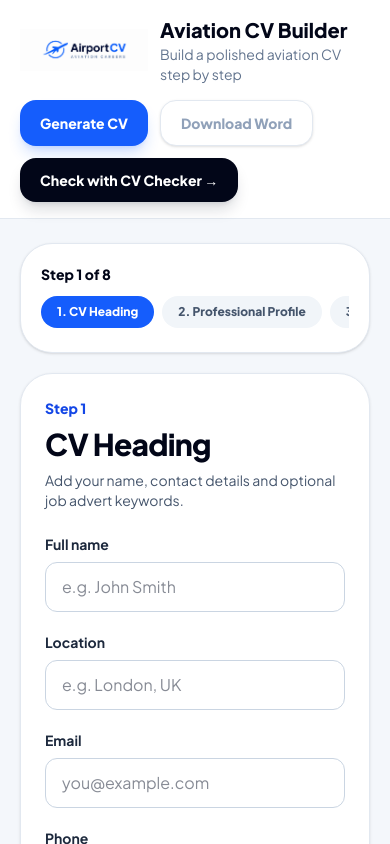
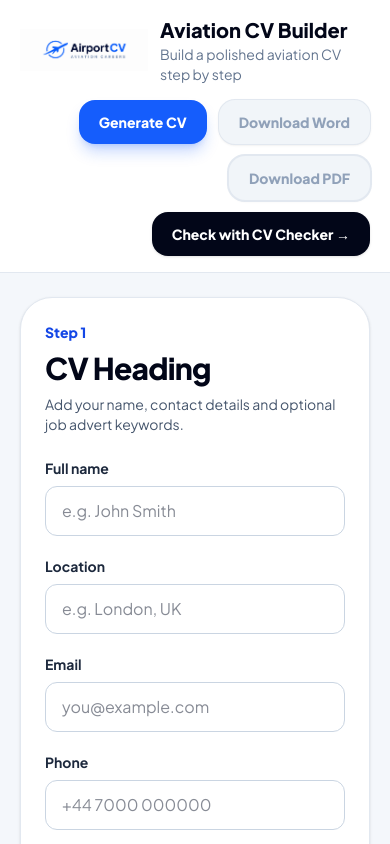
Before and after one commit to jjayakumaraero-eng/airportcv-web, a Next.js app: page /cv-builder in a window 390 px wide. Shown: the top 844 px of the page. Built offline with nearby package versions, Linux system fonts and the light colour scheme.

Commit message:
Add CV template selection and PDF download

```diff
--- a/app/cv-builder/CVBuilderForm.tsx
+++ b/app/cv-builder/CVBuilderForm.tsx
@@ -1,6 +1,7 @@
 "use client";
 
 import Link from "next/link";
+import jsPDF from "jspdf";
 import Image from "next/image";
 import { type ChangeEvent, type FormEvent, useState } from "react";
 import {
@@ -349,6 +350,7 @@ function getExperienceDates(experience: WorkExperience) {
 export default function CVBuilderForm() {
  const [formData, setFormData] = useState<FormData>(initialFormData);
 const [currentStep, setCurrentStep] = useState(1);
+const [isDownloadingPdf, setIsDownloadingPdf] = useState(false);
 const [selectedTemplate, setSelectedTemplate] = useState<
   "classic" | "modern" | "compact"
 >("modern");
@@ -581,21 +583,7 @@ function removeEducationItem(id: string) {
       }),
     ];
 
-    if (isModern) {
-      children.push(
-        new Paragraph({
-          children: [
-            new TextRun({
-              text: "Created with AirportCV",
-              size: smallSize,
-              color: "64748B",
-            }),
-          ],
-          alignment: AlignmentType.CENTER,
-          spacing: { after: 220 },
-        })
-      );
-    }
+
 
     if (generatedCV.professionalProfile) {
       children.push(
@@ -776,6 +764,235 @@ function removeEducationItem(id: string) {
     setIsDownloading(false);
   }
 }
+
+async function handleDownloadPdf() {
+  if (!generatedCV) return;
+
+  setIsDownloadingPdf(true);
+  setDownloadMessage("");
+
+  try {
+    const pdf = new jsPDF({
+      orientation: "portrait",
+      unit: "pt",
+      format: "a4",
+    });
+
+    const isClassic = selectedTemplate === "classic";
+    const isModern = selectedTemplate === "modern";
+    const isCompact = selectedTemplate === "compact";
+
+    const accent = isModern ? [37, 99, 235] : isClassic ? [17, 24, 39] : [71, 85, 105];
+    const bodySize = isCompact ? 9 : 10;
+    const headingSize = isCompact ? 10 : 11;
+    const titleSize = isCompact ? 16 : 18;
+
+    const pageWidth = pdf.internal.pageSize.getWidth();
+    const marginX = isCompact ? 42 : 48;
+    const maxWidth = pageWidth - marginX * 2;
+    let y = isCompact ? 42 : 48;
+
+    const addPageIfNeeded = (extra = 40) => {
+      if (y + extra > 790) {
+        pdf.addPage();
+        y = isCompact ? 42 : 48;
+      }
+    };
+
+    const addSectionHeading = (title: string) => {
+      addPageIfNeeded(40);
+      y += isCompact ? 12 : 16;
+      pdf.setFont("helvetica", "bold");
+      pdf.setFontSize(headingSize);
+      pdf.setTextColor(accent[0], accent[1], accent[2]);
+      pdf.text(title, marginX, y);
+      y += 6;
+      pdf.setDrawColor(accent[0], accent[1], accent[2]);
+      pdf.line(marginX, y, pageWidth - marginX, y);
+      y += isCompact ? 12 : 16;
+    };
+
+    const addParagraph = (text: string) => {
+      if (!text) return;
+      pdf.setFont("helvetica", "normal");
+      pdf.setFontSize(bodySize);
+      pdf.setTextColor(51, 65, 85);
+
+      const lines = pdf.splitTextToSize(text, maxWidth);
+      lines.forEach((line: string) => {
+        addPageIfNeeded(18);
+        pdf.text(line, marginX, y);
+        y += isCompact ? 11 : 13;
+      });
+
+      y += isCompact ? 4 : 7;
+    };
+
+    const addBullet = (text: string) => {
+      if (!text) return;
+      pdf.setFont("helvetica", "normal");
+      pdf.setFontSize(bodySize);
+      pdf.setTextColor(51, 65, 85);
+
+      const lines = pdf.splitTextToSize(text.replace(/^[•\-+]\s*/, ""), maxWidth - 16);
+
+      lines.forEach((line: string, index: number) => {
+        addPageIfNeeded(18);
+        if (index === 0) {
+          pdf.text("•", marginX, y);
+        }
+        pdf.text(line, marginX + 16, y);
+        y += isCompact ? 11 : 13;
+      });
+
+      y += isCompact ? 2 : 4;
+    };
+
+    pdf.setFont("helvetica", "bold");
+    pdf.setFontSize(titleSize);
+    pdf.setTextColor(isClassic ? 17 : accent[0], isClassic ? 24 : accent[1], isClassic ? 39 : accent[2]);
+
+    const title = generatedCV.cvTitle || "Aviation CV";
+    const titleLines = pdf.splitTextToSize(title, maxWidth);
+    titleLines.forEach((line: string) => {
+      pdf.text(line, pageWidth / 2, y, { align: "center" });
+      y += isCompact ? 18 : 21;
+    });
+
+    y += 10;
+
+    if (generatedCV.professionalProfile) {
+      addSectionHeading("PROFESSIONAL PROFILE");
+      addParagraph(generatedCV.professionalProfile);
+    }
+
+    if (generatedCV.keySkills?.length) {
+      addSectionHeading("KEY SKILLS");
+      generatedCV.keySkills.forEach((skill: string) => addBullet(skill));
+    }
+
+    if (generatedCV.workExperience?.length) {
+      addSectionHeading("WORK EXPERIENCE");
+
+      generatedCV.workExperience.forEach(
+        (experience: {
+          jobTitle: string;
+          companyName: string;
+          location: string;
+          dates: string;
+          bullets: string[];
+        }) => {
+          addPageIfNeeded(40);
+
+          pdf.setFont("helvetica", "bold");
+          pdf.setFontSize(bodySize);
+          pdf.setTextColor(17, 24, 39);
+          pdf.text(
+            `${experience.jobTitle || ""}${
+              experience.companyName ? ` | ${experience.companyName}` : ""
+            }`,
+            marginX,
+            y
+          );
+          y += isCompact ? 12 : 14;
+
+          if (experience.location || experience.dates) {
+            pdf.setFont("helvetica", "italic");
+            pdf.setFontSize(isCompact ? 8 : 9);
+            pdf.setTextColor(100, 116, 139);
+            pdf.text(
+              `${experience.location || ""}${
+                experience.dates ? ` | ${experience.dates}` : ""
+              }`,
+              marginX,
+              y
+            );
+            y += isCompact ? 12 : 15;
+          }
+
+          (experience.bullets || []).forEach((bullet: string) => addBullet(bullet));
+          y += isCompact ? 4 : 8;
+        }
+      );
+    }
+
+    if (generatedCV.education?.length) {
+      addSectionHeading("EDUCATION");
+
+      generatedCV.education.forEach(
+        (item: {
+          qualification: string;
+          institution: string;
+          location: string;
+          date: string;
+          details: string;
+        }) => {
+          addPageIfNeeded(40);
+
+          pdf.setFont("helvetica", "bold");
+          pdf.setFontSize(bodySize);
+          pdf.setTextColor(17, 24, 39);
+          pdf.text(
+            `${item.qualification || ""}${item.institution ? ` | ${item.institution}` : ""}`,
+            marginX,
+            y
+          );
+          y += isCompact ? 12 : 14;
+
+          if (item.location || item.date) {
+            pdf.setFont("helvetica", "italic");
+            pdf.setFontSize(isCompact ? 8 : 9);
+            pdf.setTextColor(100, 116, 139);
+            pdf.text(
+              `${item.location || ""}${item.date ? ` | ${item.date}` : ""}`,
+              marginX,
+              y
+            );
+            y += isCompact ? 12 : 15;
+          }
+
+          if (item.details) {
+            addParagraph(item.details);
+          }
+
+          y += isCompact ? 4 : 8;
+        }
+      );
+    }
+
+    if (generatedCV.licencesAndTraining?.length) {
+      addSectionHeading("LICENCES AND TRAINING");
+      generatedCV.licencesAndTraining.forEach((item: string) => addBullet(item));
+    }
+
+    if (generatedCV.systemsAndTools?.length) {
+      addSectionHeading("SYSTEMS AND TOOLS");
+      generatedCV.systemsAndTools.forEach((item: string) => addBullet(item));
+    }
+
+    if (generatedCV.additionalInformation?.length) {
+      addSectionHeading("ADDITIONAL INFORMATION");
+      generatedCV.additionalInformation.forEach((item: string) => addBullet(item));
+    }
+
+    if (generatedCV.references) {
+      addSectionHeading("REFERENCES");
+      addParagraph(generatedCV.references);
+    }
+
+    pdf.save(
+      `${formData.fullName || "aviation-cv"}-airportcv-${selectedTemplate}.pdf`
+    );
+
+    setDownloadMessage("PDF downloaded.");
+  } catch (error) {
+    console.error("PDF download error:", error);
+    setDownloadMessage("Could not download the PDF. Please try again.");
+  } finally {
+    setIsDownloadingPdf(false);
+  }
+}
+
 async function handleGenerateProfileSuggestions() {
   setIsGeneratingProfileSuggestions(true);
   setProfileSuggestionMessage("");
@@ -1083,12 +1300,12 @@ const previewSectionSpacing = selectedTemplate === "compact" ? "mt-3" : "mt-4";
                 </span>
               </div>
 
-              <div className="flex flex-wrap gap-3">
+             <div className="flex flex-wrap items-center justify-end gap-3">
   <button
     type="button"
     onClick={handleGenerateCV}
     disabled={isGenerating}
-                  className="rounded-2xl bg-blue-600 px-5 py-3 text-sm font-extrabold text-white shadow-lg shadow-blue-600/20 transition hover:bg-blue-700 disabled:cursor-not-allowed disabled:bg-blue-300"
+    className="rounded-2xl bg-blue-600 px-5 py-3 text-sm font-extrabold text-white shadow-lg shadow-blue-600/25 transition hover:bg-blue-700 disabled:cursor-not-allowed disabled:bg-blue-300"
   >
     {isGenerating ? "Generating..." : "Generate CV"}
   </button>
@@ -1097,14 +1314,23 @@ const previewSectionSpacing = selectedTemplate === "compact" ? "mt-3" : "mt-4";
     type="button"
     onClick={handleDownloadWord}
     disabled={!generatedCV || isDownloading}
-                  className="rounded-2xl border border-slate-200 bg-white px-5 py-3 text-sm font-extrabold text-slate-800 shadow-sm transition hover:bg-slate-50 disabled:cursor-not-allowed disabled:text-slate-400"
+    className="rounded-2xl bg-white px-5 py-3 text-sm font-extrabold text-slate-950 shadow-sm ring-1 ring-slate-200 transition hover:bg-slate-50 disabled:cursor-not-allowed disabled:bg-slate-100 disabled:text-slate-400"
   >
     {isDownloading ? "Preparing..." : "Download Word"}
+  </button>
+
+  <button
+    type="button"
+    onClick={handleDownloadPdf}
+    disabled={!generatedCV || isDownloadingPdf}
+    className="rounded-2xl bg-white px-5 py-3 text-sm font-extrabold text-blue-700 shadow-sm ring-2 ring-blue-600 transition hover:bg-blue-50 disabled:cursor-not-allowed disabled:bg-slate-100 disabled:text-slate-400 disabled:ring-slate-200"
+  >
+    {isDownloadingPdf ? "Preparing PDF..." : "Download PDF"}
   </button>
 
   <Link
     href="/cv-checker"
-                  className="rounded-2xl bg-slate-950 px-5 py-3 text-sm font-extrabold text-white shadow-lg shadow-slate-900/15 transition hover:bg-slate-800"
+    className="rounded-2xl bg-slate-950 px-5 py-3 text-sm font-extrabold text-white shadow-sm transition hover:bg-slate-800"
   >
     Check with CV Checker →
   </Link>
@@ -1112,33 +1338,8 @@ const previewSectionSpacing = selectedTemplate === "compact" ? "mt-3" : "mt-4";
              </div>
           </header>
 
-          <div className="mx-auto grid w-full max-w-[1500px] gap-6 px-5 py-6 xl:grid-cols-[minmax(520px,690px)_1fr]">
-            <form
-              onSubmit={handleSubmit}
-              className="min-w-0 space-y-5"
-            >
-              <div className="rounded-[2rem] border border-slate-200 bg-white p-5 shadow-sm lg:hidden">
-                <p className="text-sm font-extrabold text-slate-950">
-                  Step {currentStep} of {builderSteps.length}
-                </p>
-                <div className="mt-3 flex gap-2 overflow-x-auto pb-1">
-                  {builderSteps.map((step, index) => (
-                    <button
-                      key={step}
-                      type="button"
-                      onClick={() => setCurrentStep(index + 1)}
-                      className={`shrink-0 rounded-full px-4 py-2 text-xs font-extrabold ${
-                        currentStep === index + 1
-                          ? "bg-blue-600 text-white"
-                          : "bg-slate-100 text-slate-600"
-                      }`}
-                    >
-                      {index + 1}. {step}
-                    </button>
-                  ))}
-                </div>
-              </div>
-
+          <div className="mx-auto grid w-full max-w-[1500px] gap-6 px-5 py-6 xl:grid-cols-[minmax(0,1fr)_520px]">
+            <form onSubmit={handleSubmit} className="min-w-0">
               <div className="rounded-[2rem] border border-slate-200 bg-white p-6 shadow-sm">
                 {currentStep === 1 && (
                   <>
@@ -2415,7 +2616,7 @@ const previewSectionSpacing = selectedTemplate === "compact" ? "mt-3" : "mt-4";
 
       <p className="mt-2 text-sm text-slate-600">
         Review the live preview, generate your AI CV draft and download it as
-        Word.
+        Word or PDF.
       </p>
     </div>
 
@@ -2456,8 +2657,18 @@ const previewSectionSpacing = selectedTemplate === "compact" ? "mt-3" : "mt-4";
         >
           {isDownloading ? "Preparing..." : "Download Word"}
         </button>
-      </div>
-    </div>
+
+        <button
+          type="button"
+          onClick={handleDownloadPdf}
+          disabled={!generatedCV || isDownloadingPdf}
+          className="rounded-2xl bg-white px-5 py-3 text-sm font-extrabold text-slate-950 ring-1 ring-slate-200 transition hover:bg-slate-50 disabled:cursor-not-allowed disabled:bg-slate-100 disabled:text-slate-400"
+        >
+          {isDownloadingPdf ? "Preparing PDF..." : "Download PDF"}
+        </button>
+      </div>
+    </div>
+
     {generateMessage && (
       <div className="mt-4 rounded-xl bg-amber-50 p-4 text-sm text-amber-900">
         {generateMessage}
@@ -2469,28 +2680,51 @@ const previewSectionSpacing = selectedTemplate === "compact" ? "mt-3" : "mt-4";
         <h2 className="text-lg font-extrabold text-emerald-950">
           Your aviation CV draft is ready
         </h2>
+
         <p className="mt-1 text-sm leading-6 text-emerald-900">
-                          Download your Word CV, edit it if needed, then check the final version with the Aviation CV Checker.
+          Download your Word or PDF CV, edit it if needed, then check the final
+          version with the Aviation CV Checker.
         </p>
 
         {downloadMessage && (
-                          <p className="mt-3 text-sm font-semibold text-green-800">
+          <p className="mt-3 text-sm font-semibold text-emerald-800">
             {downloadMessage}
           </p>
         )}
+
+        <div className="mt-4 flex flex-col gap-3 sm:flex-row">
+          <button
+            type="button"
+            onClick={handleDownloadWord}
+            disabled={!generatedCV || isDownloading}
+            className="rounded-2xl bg-slate-950 px-5 py-3 text-sm font-extrabold text-white transition hover:bg-slate-800 disabled:cursor-not-allowed disabled:bg-slate-400"
+          >
+            {isDownloading ? "Preparing..." : "Download Word"}
+          </button>
+
+          <button
+            type="button"
+            onClick={handleDownloadPdf}
+            disabled={!generatedCV || isDownloadingPdf}
+            className="rounded-2xl bg-white px-5 py-3 text-sm font-extrabold text-slate-950 ring-1 ring-slate-200 transition hover:bg-slate-50 disabled:cursor-not-allowed disabled:bg-slate-100 disabled:text-slate-400"
+          >
+            {isDownloadingPdf ? "Preparing PDF..." : "Download PDF"}
+          </button>
 
           <Link
             href="/cv-checker"
-                          className="mt-4 inline-flex rounded-xl bg-blue-600 px-4 py-2 text-sm font-extrabold text-white transition hover:bg-blue-700"
-                        >
-                          Check this CV with Aviation CV Checker
+            className="inline-flex rounded-2xl bg-white px-5 py-3 text-sm font-extrabold text-emerald-900 ring-1 ring-emerald-200 transition hover:bg-emerald-100"
+          >
+            Check this CV with Aviation CV Checker →
           </Link>
+        </div>
       </div>
     )}
   </>
 )}
               </div>
             </form>
+
 
             <aside className="min-w-0 xl:sticky xl:top-[92px] xl:self-start">
   <div className="rounded-[2rem] border border-slate-200 bg-white p-5 shadow-sm">
```
Lines whose indentation alone changed are shown as unchanged.
